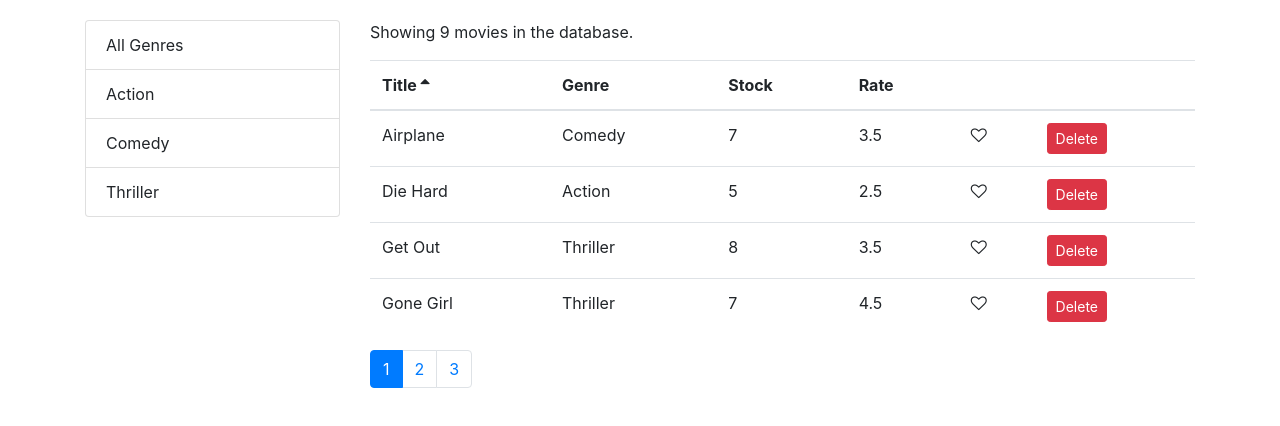
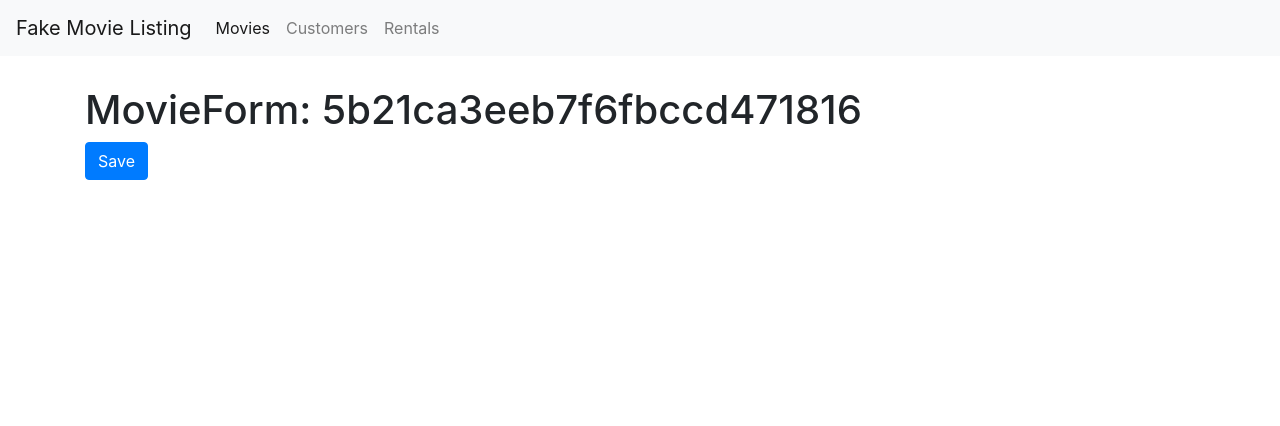
Before and after one commit to htalat/friendly-spork, a React (Create React App) app: page /movies/5b21ca3eeb7f6fbccd471816 in a window 1280 px wide. Shown: the top 426 px of the page. Built offline with nearby package versions, Linux system fonts and the light colour scheme.

Commit message:
added routing

```diff
--- a/package.json
+++ b/package.json
@@ -9,6 +9,7 @@
     "prop-types": "^15.7.2",
     "react": "^16.12.0",
     "react-dom": "^16.12.0",
+    "react-router-dom": "^5.1.2",
     "react-scripts": "3.2.0"
   },
   "scripts": {
--- a/src/App.js
+++ b/src/App.js
@@ -1,13 +1,29 @@
 import React from 'react';
+import { Route, Redirect, Switch } from 'react-router-dom';
+import Movies from './components/movies';
+import Rentals from './components/rentals';
+import NotFound from './components/notFound';
+import Customers from './components/customers';
+import NavBar from './components/navBar';
+import MovieForm from './components/movieForm';
 import './App.css';
-
-import Movies from './components/movies';
 
 function App() {
   return (
-    <main className="container">
-      <Movies/>
-    </main>
+    <React.Fragment>
+      <NavBar/>
+      <main className="container">
+        <Switch>
+        <Route path="/movies/:id" component={MovieForm}/>
+          <Route path="/movies" component={Movies}/>
+          <Route path="/customers" component={Customers}/>
+          <Route path="/rentals" component={Rentals}/>
+          <Route path="/not-found" component={NotFound}/>
+          <Redirect from="/" exact to="/movies" />
+          <Redirect to="/not-found" />
+        </Switch>
+      </main>
+    </React.Fragment>
   );
 }
 
--- /dev/null
+++ b/src/components/customers.jsx
@@ -0,0 +1,7 @@
+import React from 'react'
+
+const Customers = () =>{
+    return <h1>Customers</h1>
+}
+
+export default Customers;
--- /dev/null
+++ b/src/components/movieForm.jsx
@@ -0,0 +1,14 @@
+import React from 'react'
+
+const MovieForm = ({ match, history}) =>{
+    return(
+        <div>
+             <h1>MovieForm: {match.params.id}</h1>
+            <button className="btn btn-primary" onClick={()=> history.push("/movies")}>
+                Save
+            </button>
+        </div>
+    )
+}
+
+export default MovieForm;
--- a/src/components/moviesTable.jsx
+++ b/src/components/moviesTable.jsx
@@ -1,11 +1,12 @@
 import React, { Component } from 'react';
+import { Link } from 'react-router-dom';
 import Like from '../common/like';
 import Table from '../common/table';
 
 class MoviesTable extends Component {
 
     columns = [
-        { path: 'title', label: 'Title'},
+        { path: 'title', label: 'Title', content: movie => <Link to={`/movies/${movie._id}`}> {movie.title} </Link>},
         { path: 'genre.name', label: 'Genre'},
         { path: 'numberInStock', label: 'Stock'},
         { path: 'dailyRentalRate', label: 'Rate'},
--- /dev/null
+++ b/src/components/navBar.jsx
@@ -0,0 +1,40 @@
+import React from 'react';
+import { NavLink, Link } from 'react-router-dom';
+
+const NavBar = () =>{
+    return (
+            <nav className="navbar navbar-expand-lg navbar-light bg-light">
+            <Link className="navbar-brand" to="/">Fake Movie Listing</Link>
+            <button
+                className="navbar-toggler"
+                type="button"
+                data-toggle="collapse"
+                data-target="#navbarNavAltMarkup"
+                aria-controls="navbarNavAltMarkup"
+                aria-expanded="false"
+                aria-label="Toggle navigation"
+            >
+                <span className="navbar-toggler-icon" />
+            </button>
+            <div className="collapse navbar-collapse" id="navbarNav">
+                <ul className="navbar-nav">
+                    <li className="nav-item">
+                        <NavLink className="nav-link" to="/movies">
+                            Movies <span className="sr-only">(current)</span>
+                        </NavLink>
+                    </li>
+                    <li className="nav-item">
+                        <NavLink className="nav-link" to="/customers">
+                            Customers
+                        </NavLink>
+                    </li>
+                    <li className="nav-item">
+                        <NavLink className="nav-link" to="/rentals">Rentals</NavLink>
+                    </li>
+                </ul>
+            </div>
+            </nav>
+    )
+}
+
+export default NavBar;
--- /dev/null
+++ b/src/components/notFound.jsx
@@ -0,0 +1,7 @@
+import React from 'react'
+
+const NotFound = () =>{
+    return <h1>NotFound</h1>
+}
+
+export default NotFound;
--- /dev/null
+++ b/src/components/rentals.jsx
@@ -0,0 +1,7 @@
+import React from 'react'
+
+const Rentals = () =>{
+    return <h1>Rentals</h1>
+}
+
+export default Rentals;
--- a/src/index.css
+++ b/src/index.css
@@ -12,9 +12,13 @@
     monospace;
 }
 
+.navbar {
+  margin-bottom: 30px;
+}
+
 body{
   margin: 0;
-  padding: 20px 0 0 0;
+  padding: 0 0 0 0;
   font-family: sans-serif;
 }
 .clickable {
--- a/src/index.js
+++ b/src/index.js
@@ -5,8 +5,9 @@
 import * as serviceWorker from './serviceWorker';
 import 'bootstrap/dist/css/bootstrap.css';
 import 'font-awesome/css/font-awesome.css';
+import { BrowserRouter } from 'react-router-dom';
 
-ReactDOM.render(<App />, document.getElementById('root'));
+ReactDOM.render(<BrowserRouter><App /></BrowserRouter>, document.getElementById('root'));
 
 // If you want your app to work offline and load faster, you can change
 // unregister() to register() below. Note this comes with some pitfalls.
```
Also changed, not shown: 1 other file (tests, documents, lock files or other folders).
